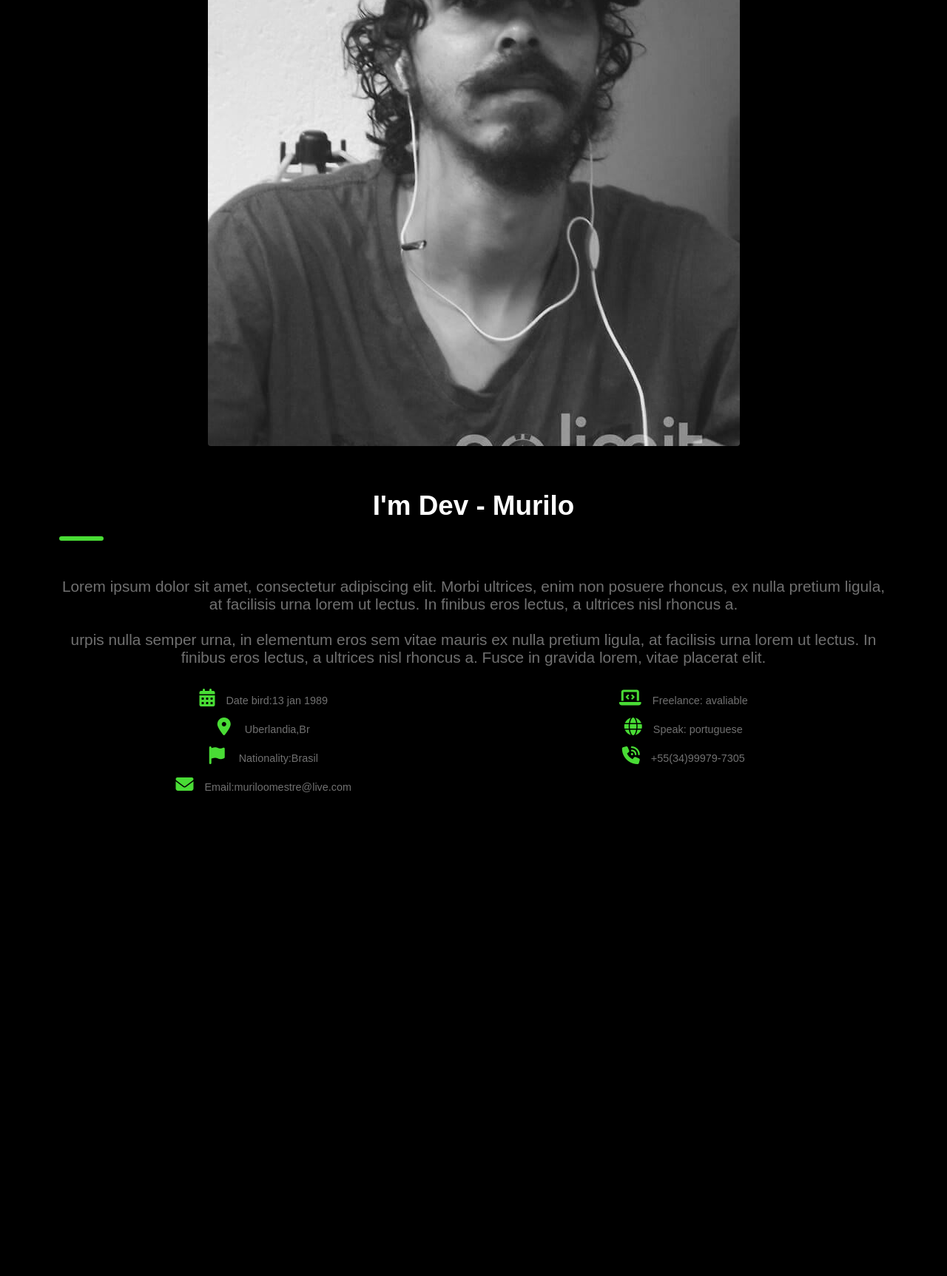
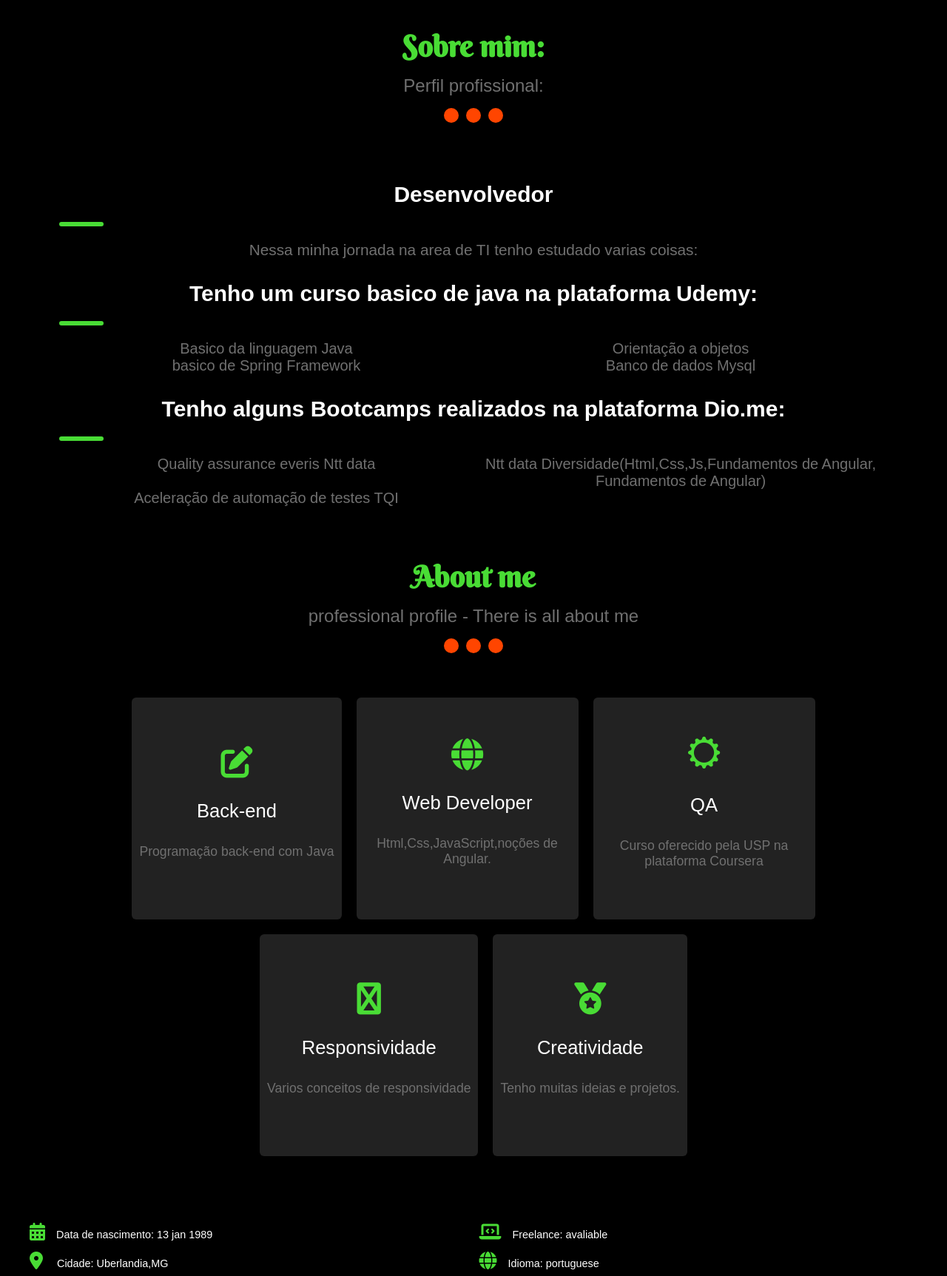
Before and after one commit to murilmestre/projeto-meu-curriculo, a plain HTML site: page index.html in a window 1280 px wide. Shown: the part 979-2704 px from the top of the page at 74% size. Before the commit the page ends 2091 px from the top, so only its background shows below. Drawn offline with nearby package versions, Linux system fonts and the light colour scheme.

Commit message:
Ajustando alguns detalhes do front-end e eliminando os lorem

```diff
--- a/index.html
+++ b/index.html
@@ -12,21 +12,12 @@
     <title>Portifolio</title>
 </head>
 <body>
+
     <header>
         <h1> Dev <span> Saber</span></h1>
+
         <nav>
-            <ul class="navegacao-primaria">
-                </li>
-                <li>
-                    <span class="icon"><i class="bi bi-house-door"></i></span>
-
-                    <a href="# home">Home</a></li>
-
-
-                <li>
-                    <span class="icon"><i class="bi bi-file-earmark-person"></i></span>
-                    <a href="#about">About</a>
-                </li>
+            <ul aria-label="navegação primaria" class="navegacao-primaria">
                 <li>
                     <span class="icon"><i class="bi bi-book"></i></span>
 
@@ -46,73 +37,136 @@
 
 
             </ul>
-            <i class="fa-solid fa-bars"></i>
+
+
         </nav>
+
+
 
     </header>
     <section arial-label="secão curriculo murilo" class="section-div">
     <div>
         <h2>Olá!</h2>
-        <h2 class="digitando">Web Developer and QA</h2>
+        <h2 class="digitando">Sou Murilo Desenvolvedor web e QA</h2>
         <p>
-            Lorem ipsum dolor sit amet, consectetur adipiscing elit.
-             Morbi ultrices, enim non posuere rhoncus,
-             ex nulla pretium ligula, at facilisis urna lorem ut lectus.
-             In finibus eros lectus, a ultrices nisl rhoncus a.
-             Fusce in gravida lorem, vitae placerat elit.
-             Quisque et fringilla justo.
-            turpis nulla semper urna, in elementum eros sem vitae mauris
+            Sou um estudante apaixonado por tecnologias.
+
         </p>
-        <a href="#">Download</a>
+
+        <p>
+            Gosto muito de aprender coisas novas.
+        </p>
+        <p>  Sei o basico de muitas tecnologias.
+
+        </p>
+         <ul>algumas delas são:
+
+                <li>Java</li>
+                <li>Html</li>
+                <li>Css</li>
+                <li>Js</li>
+                <li>QA</li>
+            </ul>
+
+
+
 
     </div>
-    <img src="./images/foto-pagina-inicial.jpg" alt="imagem ilustrativa">
+
 </section>
 <!-- aqui termina a seção -->
 <main>
     <article aria-label="seção sobre mim" class="sobre">
     <div class="sobre_titulo">
-        <h1>About me</h1>
+        <h1>Sobre mim:</h1>
 
-    <p>professional profile - There is all about me</p>
-    <div aria-label="seção apenas de ilustrações de botoes">
+    <p>Perfil profissional:</p>
+    <div class="sobre_botoes" aria-label="seção apenas de ilustrações de botoes">
         <span></span>
         <span></span>
         <span></span>
     </div>
 </div>
-<img src="./images/foto-pagina-inicial.jpg" alt="imagem de uma pessoa ilustrativa">
+
 <div class="sobre_conteudo">
     <div class="sobre_texto">
-        <h1>I'm Dev - Murilo</h1>
-        <p>Lorem ipsum dolor sit amet, consectetur adipiscing elit.
-            Morbi ultrices, enim non posuere rhoncus,
-            ex nulla pretium ligula, at facilisis urna lorem ut lectus.
-            In finibus eros lectus, a ultrices nisl rhoncus a.
+        <h1>Desenvolvedor</h1>
+        <p>Nessa minha jornada na area de TI tenho estudado varias coisas:
             <br>
-            <br>
-          urpis nulla semper urna, in elementum eros sem vitae mauris
-          ex nulla pretium ligula, at facilisis urna lorem ut lectus.
-          In finibus eros lectus, a ultrices nisl rhoncus a.
-          Fusce in gravida lorem, vitae placerat elit.
+            <h1>Tenho um curso basico de java na plataforma Udemy:</h1>
 
+            <li>Basico da linguagem Java </li>
+            <li>Orientação a objetos</li>
+            <li>basico de Spring Framework</li>
+            <li>Banco de dados Mysql</li>
 
+            <h1>Tenho alguns Bootcamps realizados na plataforma Dio.me:</h1>
+            <li>Quality assurance everis Ntt data</li>
+            <li>Ntt data Diversidade(Html,Css,Js,Fundamentos de Angular, Fundamentos de Angular)</li>
+            <li>Aceleração de automação de testes TQI</li>
         </p>
     </div>
-    <div class="sobre_info">
-        <p><i class="fa-solid fa-calendar-days"></i>Date bird:13 jan 1989</p>
-        <p><i class=" fa-sharp fa-solid fa-laptop-code"></i>Freelance: avaliable</p>
-        <p><i class="fa-solid fa-location-dot "></i> Uberlandia,Br</p>
-        <p><i class=" fa-sharp fa-solid fa-globe"></i>Speak: portuguese</p>
-        <p><i class="fa-solid fa-flag"></i> Nationality:Brasil</p>
-        <p><i class="fa-solid fa-phone-volume"></i>+55(34)99979-7305</p>
-        <p><i class="fa-solid fa-envelope"></i>Email:muriloomestre@live.com</p>
-    </div>
+
 
 
 </div>
 </article>
 </main>
+<section class="services">
+    <div class="sobre_titulo">
+        <h1>About me</h1>
+
+    <p>professional profile - There is all about me</p>
+    <div class="sobre_botoes" aria-label="seção apenas de ilustrações de botoes">
+        <span></span>
+        <span></span>
+        <span></span>
+    </div>
+    <div class="my_services">
+        <ul aria-label="navegaçao secundaria">
+            <li>
+                <i class="fa-solid fa-pen-to-square"></i>
+                <h3>Back-end</h3>
+                <p> Programação back-end com Java</p>
+            <li>
+                <i class="fa-solid fa-globe"></i>
+                <h3>Web Developer</h3>
+                <p>Html,Css,JavaScript,noções de Angular.</p>
+            <li>
+                <i class="bi bi-gear-wide"></i>
+                <h3>QA</h3>
+                <p>Curso oferecido pela USP na plataforma Coursera</p>
+            <li>
+                <i class="fa-solid fa-padlet"></i>
+                <h3>Responsividade</h3>
+                <p>Varios conceitos de responsividade</p>
+            <li>
+                <i class="fa-solid fa-medal"></i>
+                <h3>Creatividade</h3>
+                <p>Tenho muitas ideias e projetos.</p>
+
+        </ul>
+    </div>
+
+
+
+
+
+
+</section>
+<div class="sobre_info">
+    <p><i class="fa-solid fa-calendar-days"></i>Data de nascimento: 13 jan 1989</p>
+    <p><i class=" fa-sharp fa-solid fa-laptop-code"></i>Freelance: avaliable</p>
+    <p><i class="fa-solid fa-location-dot "></i> Cidade: Uberlandia,MG</p>
+    <p><i class=" fa-sharp fa-solid fa-globe"></i>Idioma: portuguese</p>
+    <p><i class="fa-solid fa-flag"></i> Nacionalidade:Brasileiro</p>
+    <p><i class="bi bi-whatsapp"></i>Whatsapp: +55(34)99979-7305</p>
+    <p><i class="fa-solid fa-envelope"></i>Email:muriloomestre@live.com</p>
+    <p><i class="bi bi-github"></i>https://github.com/murilmestre</p>
+    <p><i class="bi bi-linkedin"></i>Linkedin</p>
+
+
+</div>
     <script src="script.js"></script>
 </body>
 </html>
--- a/style.css
+++ b/style.css
@@ -1,5 +1,3 @@
-
-
 *{
     margin: 0;
     padding: 0;
@@ -8,7 +6,12 @@
     list-style: none;
     text-decoration: none;
 }
+
+section{
+    min-height:100vh;
+}
 body{
+
 background-color: #000;
 max-width: 1200px;
 margin: 0 auto;
@@ -32,16 +35,48 @@ header span{
 color:#49dc35;
 }
 
+
 header .navegacao-primaria{
 display: flex;
-    gap: 10px;
+gap: 30px;
 align-items: center;
 }
+header i{
+    color: white;
+    font-size: 3rem;
+}
+
+
+
 header .navegacao-primaria li a{
-    padding: 10px;
+
 color:white;
+width: 0px;
+height: 0px;
 font-size: 1.3rem;
 }
+header .navegacao-primaria li a::after{
+    content: '';
+    width: 10px;
+    height: 0px;
+    display: block;
+    border-bottom: 4px solid transparent ;
+    transition: .9s;
+}
+    header .navegacao-primaria li a:hover:after{
+        width:100%;
+        height: 0px;
+        padding: 0px;
+        border-bottom: 4px solid #49dc35;
+
+}
+header .navegacao-primaria.ativado{
+    background-color: red;
+    display:grid;
+    position: absolute;
+
+}
+
 .digitando::after{
 content: '|';
 margin-left: 5px;
@@ -80,8 +115,8 @@ header .navegacao-primaria li a{
 .section-div div h2{
 font-weight: 600;
 color:#f7f7f7;
+font-size: 25px;
 }
-
 .section-div div p{
 font-weight: 200;
 color:#f7f7f7;
@@ -95,9 +130,6 @@ header .navegacao-primaria li a{
 .section-div img{
 max-width:100%;
 border-radius: 4px;
-
-
-
 }
 @keyframes inicializar {
 from{
@@ -129,9 +161,11 @@ main article h1{
 margin: 30px 0;
 grid-column: 1/-1;
 text-align: center;
-    color: #fff;
+color:#fff;
 
 }
+
+
 
 .sobre_titulo{
 margin: 30px 0;
@@ -152,8 +186,6 @@ color: #707070;
 font-size: 1.5rem;
 margin-bottom: 1rem;
 position: relative;
-
-
 }
 
 .sobre_titulo div{
@@ -167,7 +199,7 @@ position: relative;
 height: 20px;
 width: 20px;
 border-radius:50%;
-    background-color: #49dc35;
+background-color:orangered;
 
 }
 .sobre img{
@@ -259,9 +291,6 @@ align-items: center;
 }
 
 
-
-
-
 /*Tratando a responsividade do site!!!*/
 
 @media(max-width:1500px){
@@ -270,26 +299,167 @@ align-items: center;
 display: none;
 }
 .section-div{
-    background-image: url(images/foto-pagina-inicial.jpg);
+
 background-repeat: no-repeat;
 box-sizing: cover;
-    align-items:center
+align-items:center;
+
 }
-header .navegacao-primaria{
-    display: none;
+.section-div p{
+    font-size:1.1rem;
 }
+.section-div ul li{
+    font-size:1.3rem;
+}
+
 header i{
 color: #f7f7f7;
-    font-size: 3rem;
+font-size: 1.1rem;
 }
+
+.section-div ul{
+    color: #fff;
+    font-size: 1.5rem;
+    align-items: baseline;
+        display: table;
+        margin: 0px;
+
+}
+.section-div ul li{
+    color: #fff;
+    font-size: 1.1rem;
+    margin-top: 10px;
+    display:flex;
+    justify-content:baseline;
+
+
+}
+
+.sobre{
+    margin-bottom: 0%;
+   display: flex;
+flex-wrap: wrap;
+gap: 20px;
+align-items: center;
+justify-content: center;
+
+
+}
+.sobre_info{
+    grid-column: 1/-1;
+    display: grid;
+    color: white;
+    font-size: 30px;
+}
+
+.sobre img{
+    display:none;
+    grid-column:1/-1;
+
+    max-width: 200px;
+}
+.sobre_conteudo{
+    grid-column: 1/-1;
+    margin-bottom: 0;
+}
+.sobre_texto h1{
+    font-size: 30px;
+    display: grid;
+    margin-bottom: 0;
+
+
+}
+.sobre_texto li{
+    font-size: 20px;
+    display: grid;
+    margin-bottom: 0;
 
 }
 
 
-    .sobre img{
-        grid-column:1/-1;
-        justify-self: center;
+
+/*Seção services*/
+.service{
+    background-color: #151515;
+    margin-top: -30px;
+    padding: 60px;
 }
-    .sobre_conteudo{
-        grid-column: 1/-1;
+
+.my_services{
+color: #49dc35;
+padding: 60px;
 }
+
+.my_services ul{
+display: flex;
+flex-wrap: wrap;
+gap: 20px;
+align-items: center;
+justify-content: center;
+}
+.my_services ul li{
+cursor: pointer;
+border-radius: 6px;
+align-content: center;
+position: relative;
+padding: 10px;
+display: grid;
+gap: 30px;
+text-align: center;
+max-width: 300px;
+height: 300px;
+background-color: #222;
+}
+
+
+.my_services li i{
+color:#49dc35;
+font-size: 2.7rem;
+}
+.my_services li h3{
+color: #fff;
+font-size: 1.6rem;
+font-weight: 500;
+}
+.my_services li p{
+color: #707070;
+font-size: 1.1rem;
+}
+.my_services li::before{
+content: '';
+width: 0px;
+height: 0px;
+position: absolute;
+top: -1px;
+right: -1px;
+border-top:2px solid transparent;
+border-right: 2px solid transparent;
+
+
+}
+.my_services li::after{
+content: '';
+width: 0px;
+height: 0px;
+position: absolute;
+top: -1px;
+right: -1px;
+border-bottom:2px solid transparent;
+border-left: 2px solid transparent;
+
+
+}
+.my_services li:hover::before{
+width: 100%;
+height: 100%;
+border-top: 2px solid #49dc35;
+border-right:2px solid #49dc35;
+
+}
+.my_services li:hover::before{
+width: 100%;
+height: 100%;
+border-bottom: 2px solid #49dc35;
+border-left:2px solid #49dc35; ;
+}
+}
```
Lines whose indentation alone changed are shown as unchanged.
